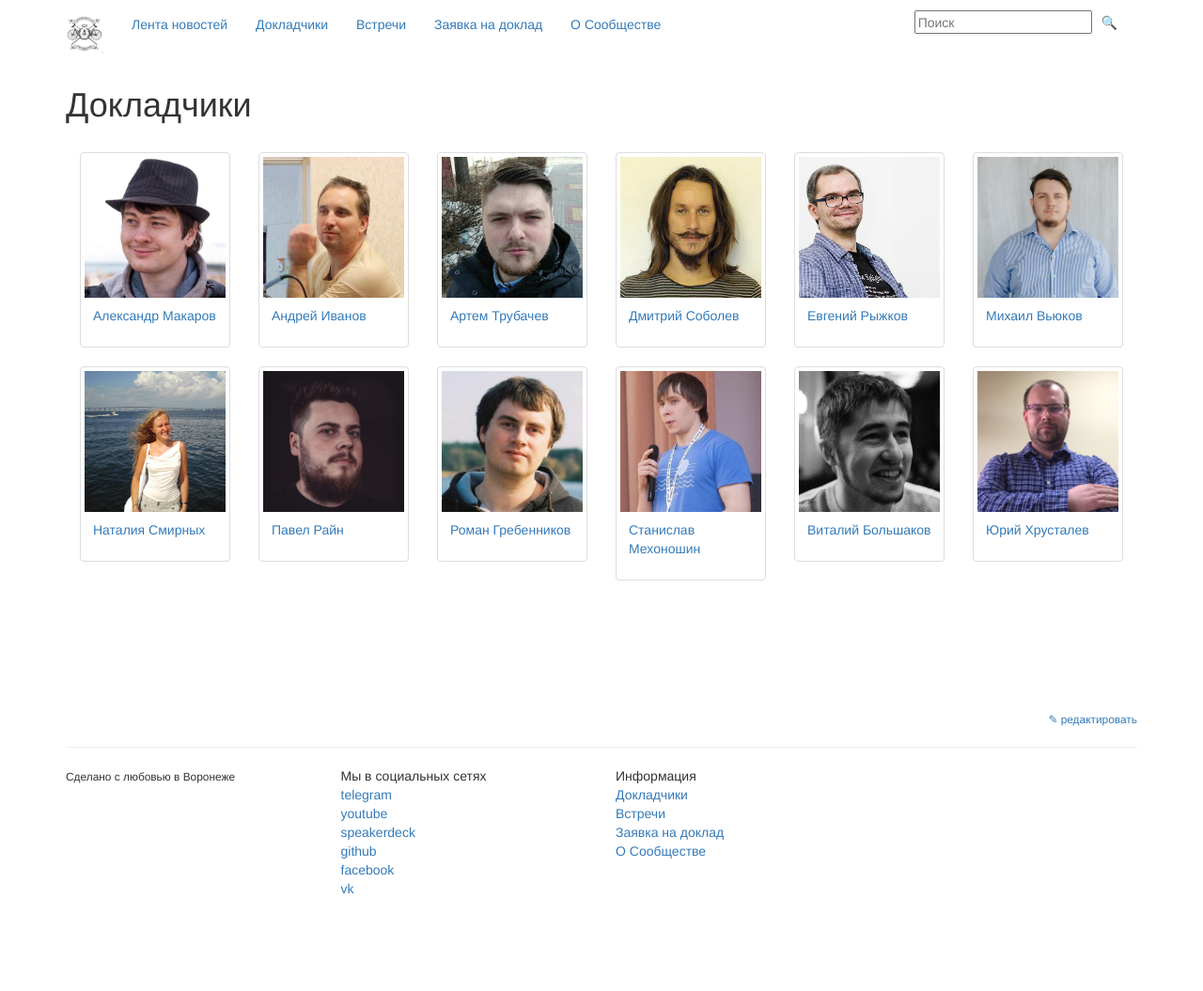
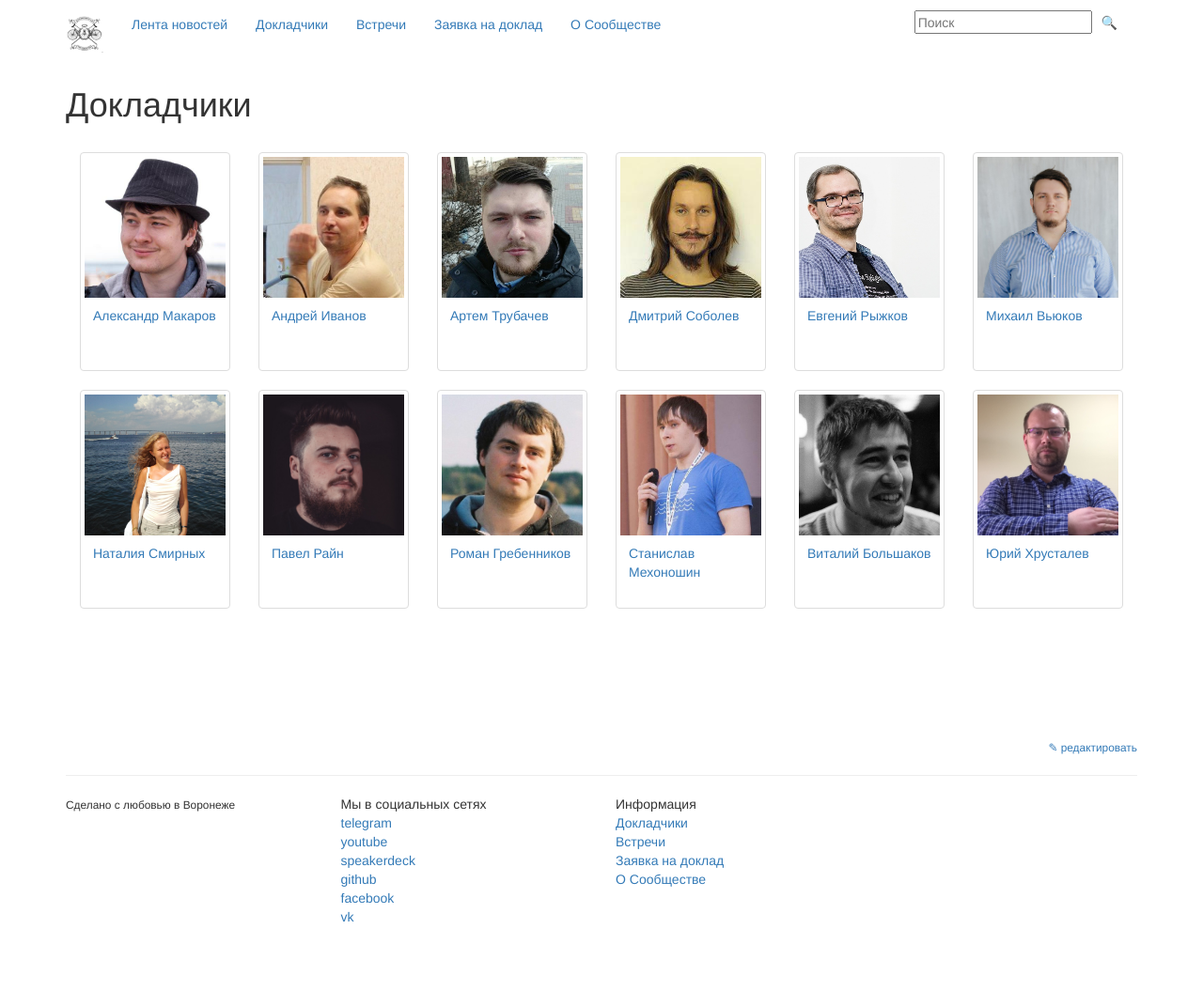
Before and after one commit to deeprefactoring/deeprefactoring.github.io, a Jekyll site: the page built from speakers.html, in a window 1280 px wide. Shown: the whole page at 94% size. Built offline with Jekyll 4.4.1, drawn with Linux system fonts in a browser that asks for light colours; nearby versions of some CDN libraries; before the commit the page ends 1025 px from its top, so only the background shows below that.

Commit message:
fix #58 (#59)

```diff
--- a/assets/css/main.css
+++ b/assets/css/main.css
@@ -17,6 +17,10 @@ footer {
     border: none;
 }
 
+.speaker-thumbnail {
+    height: 233px;
+}
+
 .meetup-thumbnail {
     height: 320px;
 }
@@ -24,6 +28,4 @@ footer {
     max-height: 230px;
 }
 .meetup-thumbnail .caption {
-    position: absolute;
-    bottom: 0;
 }
--- a/speakers.html
+++ b/speakers.html
@@ -8,7 +8,7 @@ permalink: /speakers/
 
 <div class="row-fluid">
     <div class="col-sm-2 col-md-2">
-        <div class="thumbnail">
+        <div class="thumbnail speaker-thumbnail">
             <a href="{{speaker.url}}">
                 <img src="{{speaker.avatar}}" alt="{{speaker.title}}">
             </a>
```
